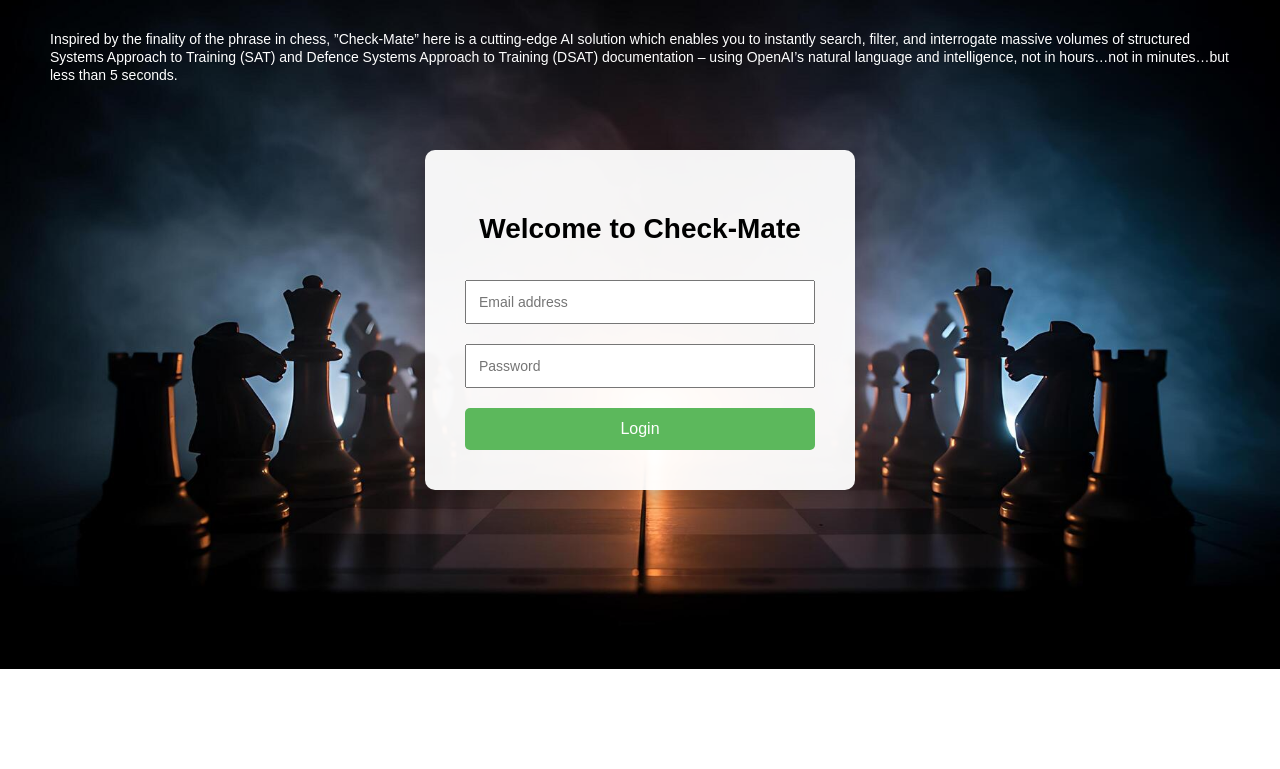
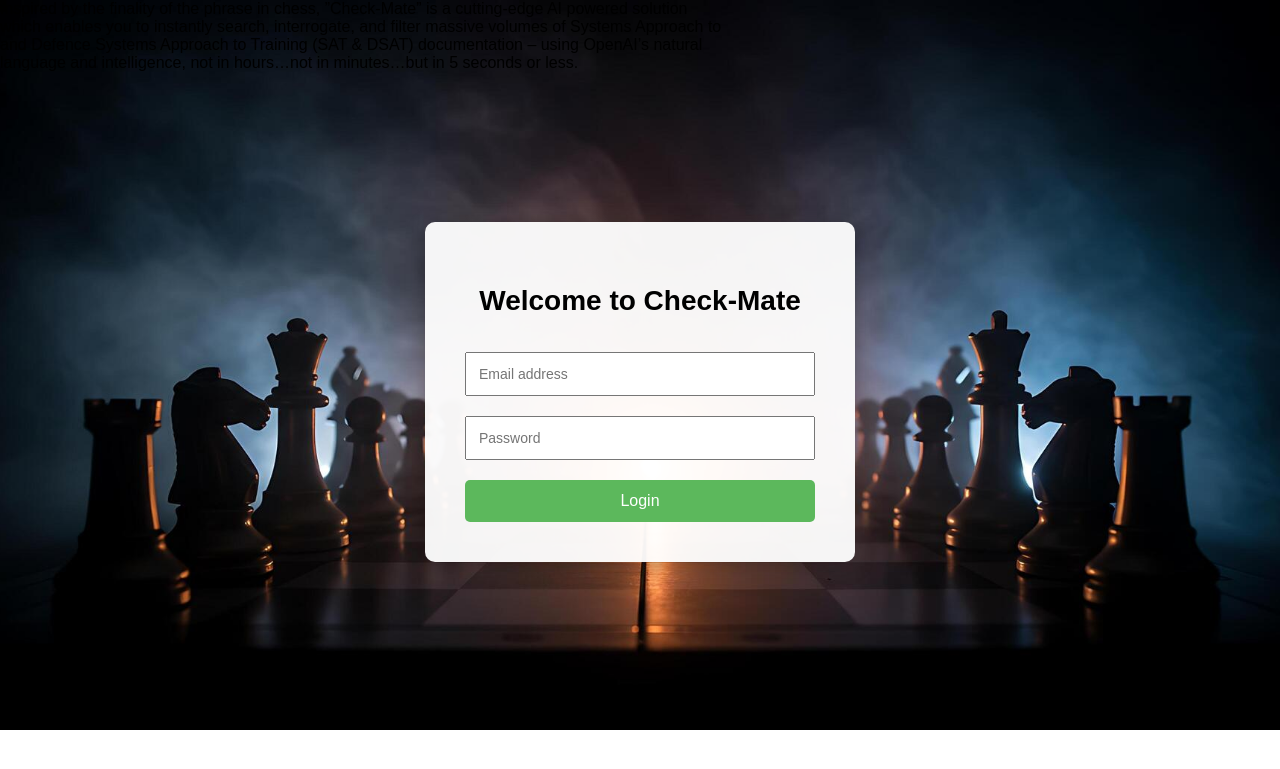
Before and after one commit to willkl2415/Checkmate-Access-Control, a Flask app: page /login in a window 1280 px wide. Shown: the top 769 px of the page. Run offline with Flask 3, Linux system fonts and the light colour scheme; parts of the project's set-up code (start-up, migrations or seed data) failed here and were passed over.

Commit message:
login.html

```diff
--- a/templates/login.html
+++ b/templates/login.html
@@ -1,12 +1,17 @@
 <!DOCTYPE html>
-<html>
+<html lang="en">
 <head>
+    <meta charset="UTF-8">
     <title>Login - Check-Mate</title>
     <link rel="stylesheet" href="{{ url_for('static', filename='style.css') }}">
 </head>
 <body>
-    <div class="top-description">
-        Inspired by the finality of the phrase in chess, ”Check-Mate” here is a cutting-edge AI solution which enables you to instantly search, filter, and interrogate massive volumes of structured Systems Approach to Training (SAT) and Defence Systems Approach to Training (DSAT) documentation – using OpenAI’s natural language and intelligence, not in hours…not in minutes…but less than 5 seconds.
+    <div class="login-page-background">
+        <div class="top-message">
+            Inspired by the finality of the phrase in chess, ”Check-Mate” is a cutting-edge AI powered solution<br>
+            which enables you to instantly search, interrogate, and filter massive volumes of Systems Approach to<br>
+            and Defence Systems Approach to Training (SAT & DSAT) documentation – using OpenAI’s natural<br>
+            language and intelligence, not in hours…not in minutes…but in 5 seconds or less.
         </div>
 
         <div class="login-container">
@@ -18,8 +23,9 @@
             </form>
         </div>
 
-    <div class="bottom-tagline">
+        <div class="bottom-message">
             Check-Mate isn’t just a nice to have. It’s your winning move.
+        </div>
     </div>
 </body>
 </html>
```
Lines whose indentation alone changed are shown as unchanged.
